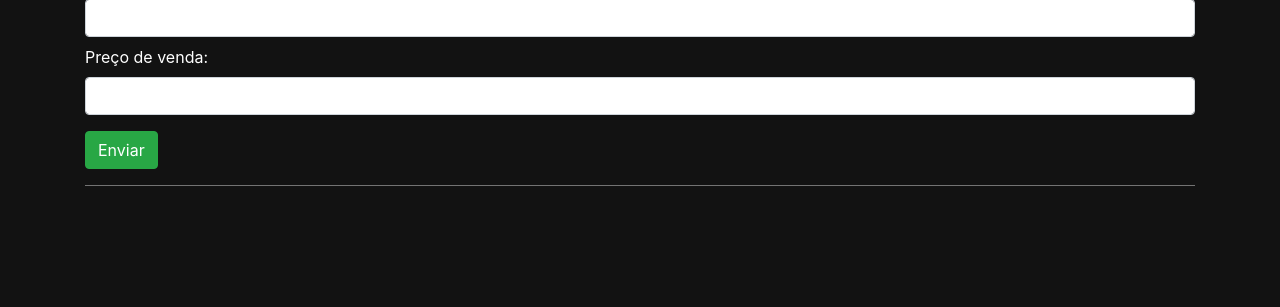
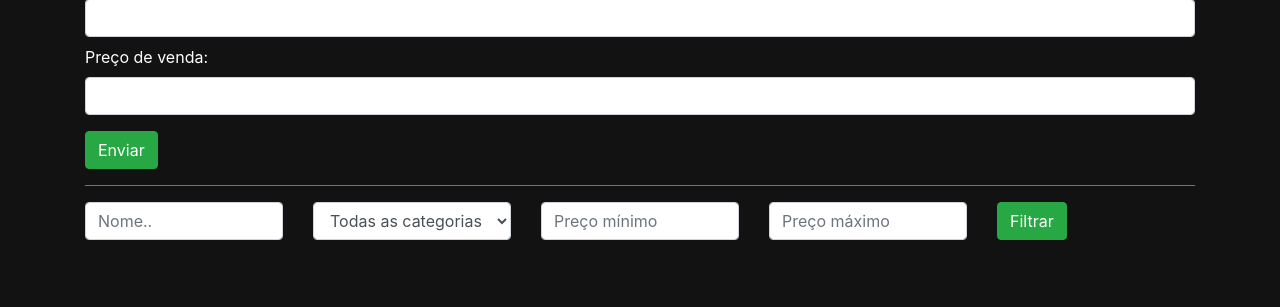
Before and after one commit to matheus-dev-fullstack/sistema_gerenciamento_django, a Django app: template estoque/templates/add_produto.html in a window 1280 px wide. Shown: the part 417-724 px from the top of the page. Run offline with Django 4.2, Linux system fonts and the light colour scheme; the template is opened without the code that fills it, so the values that code supplies are empty.

Commit message:
Aplicando filtro na busca de produtos

```diff
--- a/estoque/templates/add_produto.html
+++ b/estoque/templates/add_produto.html
@@ -32,6 +32,35 @@
         </select>
     </form>
     <hr style="background-color: gray;"></hr>
+
+    <form action="{% url 'add_produto' %}" method="GET">
+        <div class="row">
+            <div class="col-md">
+                <input class="form-control" type="text" name="nome" placeholder="Nome..">
+            </div>
+            <div class="col-md">
+                <select class="form-control" name="categoria">
+                    <option value="">Todas as categorias</option>
+                    {% for categoria in categorias %}
+                        <option value="{{categoria.id}}">{{categoria.titulo}}</option>
+                    {% endfor %}
+                </select>
+            </div>
+            <div class="col-md">
+                <input class="form-control" type="number" name="preco_min" placeholder="Preço mínimo">
+            </div>
+            <div class="col-md">
+                <input class="form-control" type="number" name="preco_max" placeholder="Preço máximo">
+            </div>
+            <div class="col-md">
+                <input class="btn btn-success" type="submit" value="Filtrar">
+
+            </div>
+
+
+        </div>
+    </form>
+
     <div class="listar_produtos d-flex flex-wrap justify-content-between">
         {% for produto in produtos %}
             <div class="card bg-dark mb-3" style="width: 15rem;">
```
Also changed, not shown: estoque/views.py (+22 -2 lines).
